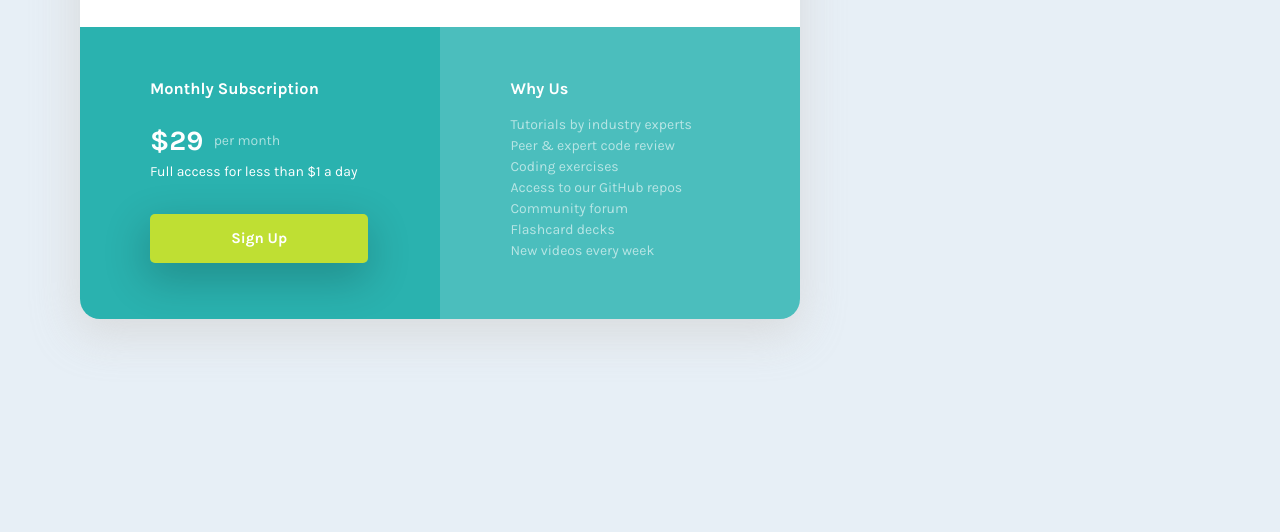
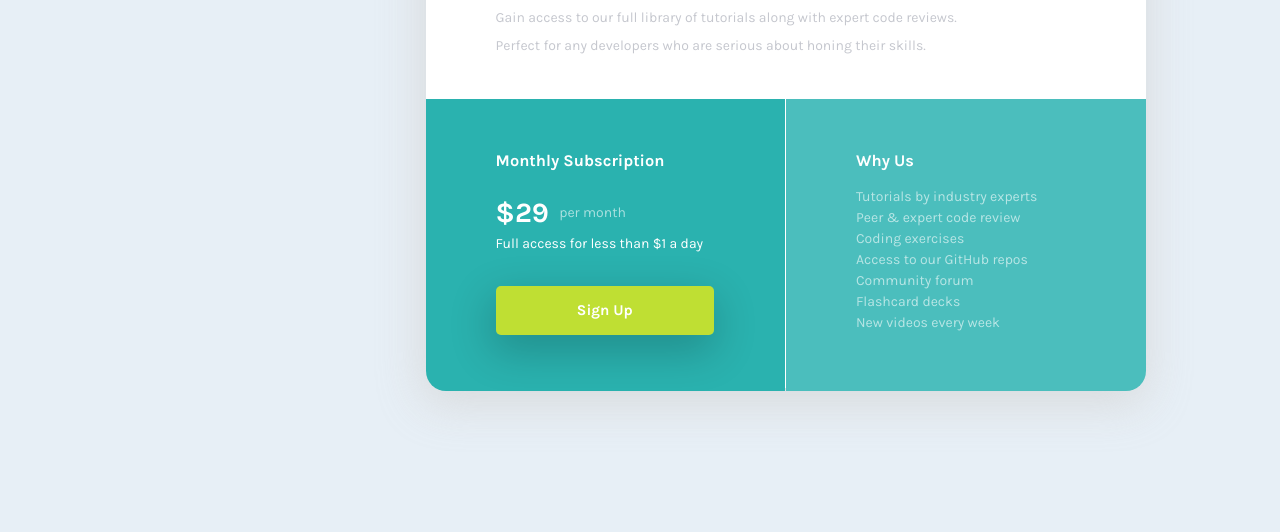
Before and after one commit to vchacin/Single-price-grid-component, a plain HTML site: page index.html in a window 1280 px wide. Shown: the part 298-830 px from the top of the page. Before the commit the page ends 800 px from the top, so only its background shows below. Drawn offline with Linux system fonts and the light colour scheme.

Commit message:
Update styles.css

```diff
--- a/css/styles.css
+++ b/css/styles.css
@@ -63,8 +63,8 @@ body{
   border-radius: 20px;
   display: block;
   width: 50%;
-  margin: 5% 5%;
-  height: 544px;
+  margin: 10% 29%;
+  height: 542px;
   -webkit-box-shadow: -2px 14px 43px 3px rgba(212,212,212,0.71);
 }
 
```
